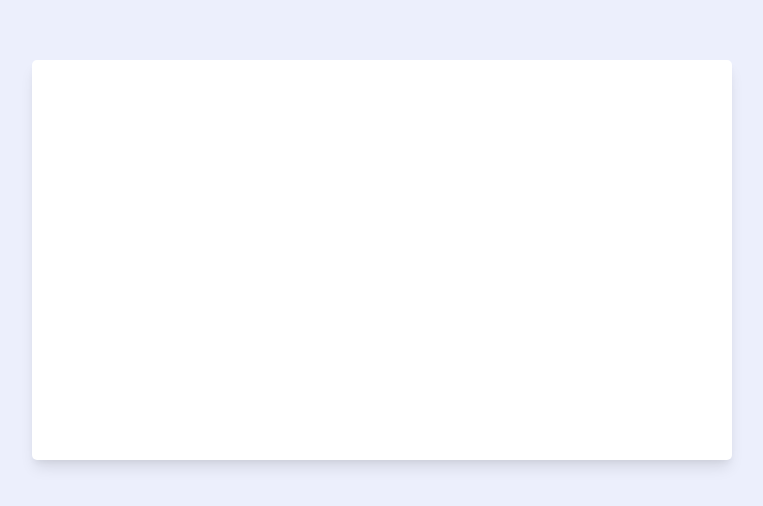
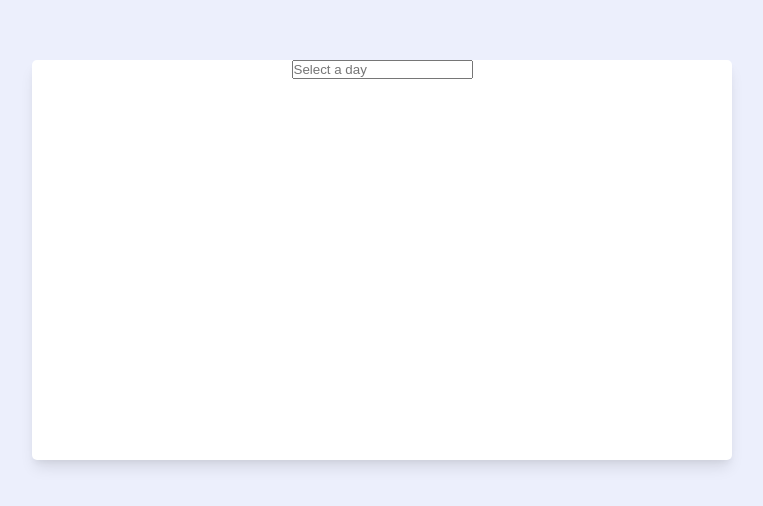
Before and after one commit to RMIT-SEPT/majorproject-5-wed-16-30-7, a React (Create React App) app in the folder FrontEnd/agme-app/: page /book in a window 1280 px wide. Shown: the part 140-646 px from the top of the page, without its empty margins (258-1021 px from the left). Built offline with nearby package versions, Linux system fonts and the light colour scheme.

Commit message:
Added date picker

```diff
--- a/FrontEnd/agme-app/package.json
+++ b/FrontEnd/agme-app/package.json
@@ -15,7 +15,10 @@
     "pretty": "^2.0.0",
     "react": "^16.13.1",
     "react-advanced-form": "^1.7.2",
+    "react-booking-calendar": "^1.0.3",
+    "react-datepicker": "^3.2.2",
     "react-dom": "^16.13.1",
+    "react-event-booking-calendar": "^1.0.6",
     "react-router-dom": "^5.2.0",
     "react-scripts": "3.4.3",
     "react-table": "^7.5.1",
--- a/FrontEnd/agme-app/src/Components/BookingPage.js
+++ b/FrontEnd/agme-app/src/Components/BookingPage.js
@@ -1,17 +1,24 @@
-import React from 'react';
+import React, { useState } from 'react';
 import './BookingPage.scss';
-// import NavBar from './Layouts/NavBar.js'
-// import Header from './Layouts/Header.js';
+import DatePicker from "react-datepicker";
+import "react-datepicker/dist/react-datepicker.css";
+
 
 class BookingPage extends React.Component {
 
+
     render() {
+
         return (
-
             <div >
                 <div className="booking-container">
                     <div className="booking-form">
-                        <form></form>
+                        <form>
+                            <DatePicker
+                                placeholderText="Select a day"
+                                dateFormat='dd/MM/yyyy'
+                                isValidDate={true} />
+                        </form>
                     </div>
                 </div>
             </div>
```
Also changed, not shown: 1 other file (tests, documents, lock files or other folders).
